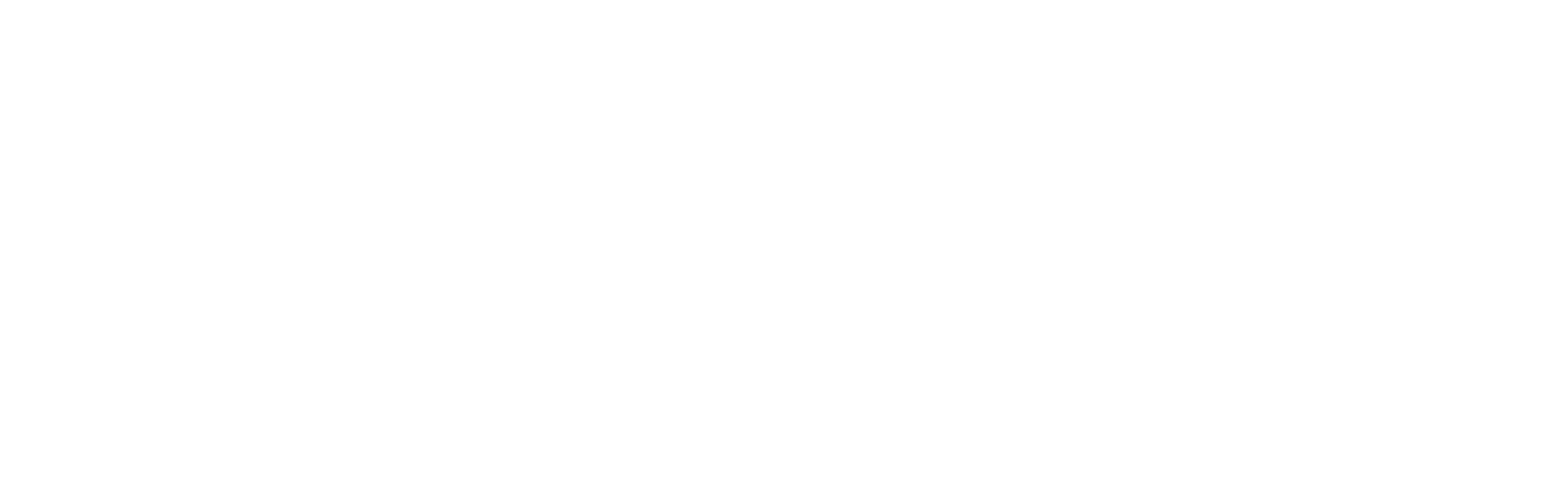
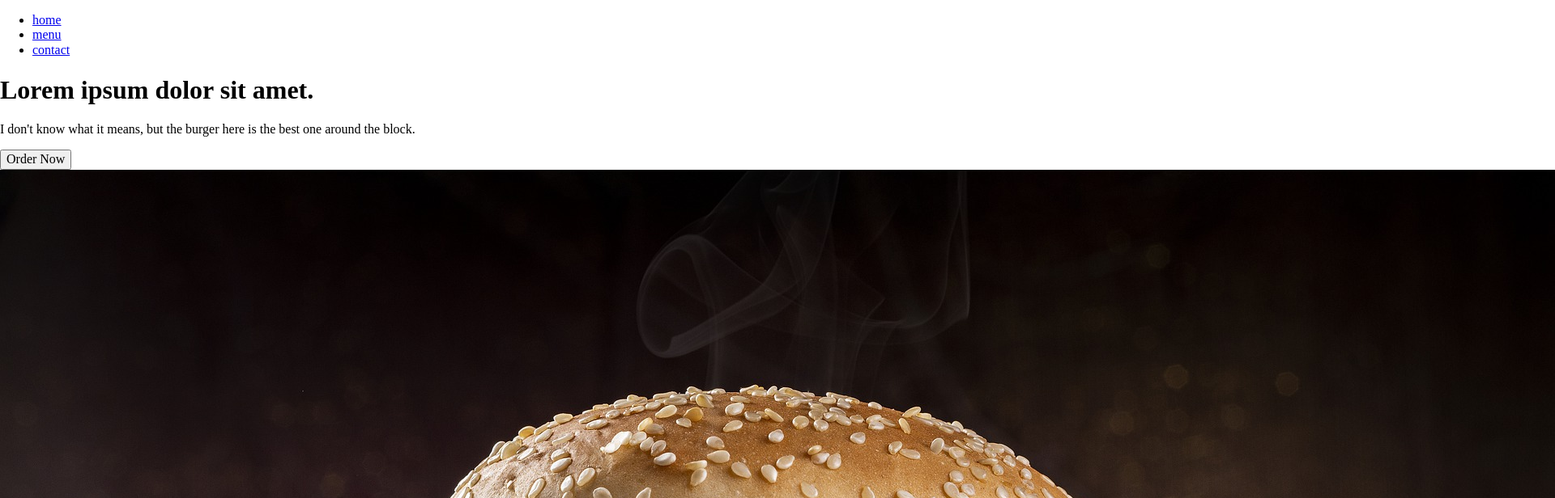
Before and after one commit to novraburv/restaurant, a website built with webpack: page dist/index.html in a window 1280 px wide. Shown: the top 616 px of the page at 81% size, 1920 px wide, since content can reach past the window. Built offline with nearby package versions, Linux system fonts and the light colour scheme.

Commit message:
add render()

```diff
--- a/src/index.js
+++ b/src/index.js
@@ -1,3 +1,60 @@
 import 'normalize.css';
+import burger from './images/hamburger-5630646_1920.jpg'
 
-alert('hi, there')
+(function load() {
+	const app = document.querySelector('#app');
+	const r = render();
+
+	app.append(...r);
+
+	return;
+})();
+
+function render() {
+
+	// create header
+	const header = document.createElement('header');
+	const nav = document.createElement('nav');
+	const ul = document.createElement('ul');
+
+	const tabs = ['home', 'menu', 'contact'];
+	tabs.forEach(tab => {
+		const li = document.createElement('li');
+		const a = document.createElement('a');
+		a.setAttribute('href', '#');
+		a.textContent = tab;
+
+		li.append(a);
+		ul.append(li);
+	})
+
+	nav.append(ul);
+	header.append(nav);
+
+	// create main section
+	const main = document.createElement('main');
+	const heroTextContainer = document.createElement('div');
+	heroTextContainer.classList.add('hero-text-container');
+
+	const h1 = document.createElement('h1');
+	h1.textContent = 'Lorem ipsum dolor sit amet.';
+
+	const para = document.createElement('p');
+	para.textContent = "I don't know what it means, but the burger here is the best one around the block.";
+
+	const button = document.createElement('button');
+	button.textContent = 'Order Now';
+
+	const image = document.createElement('img');
+	image.setAttribute('src', burger);
+
+	heroTextContainer.append(h1, para, button);
+	main.append(heroTextContainer, image);
+
+	// create footer
+	const footer = document.createElement('footer');
+	const year = new Date().getFullYear();
+	footer.textContent = `Company ${year}. All rights reserved.`;
+
+	return [header, main, footer];
+}
--- a/webpack.config.js
+++ b/webpack.config.js
@@ -5,7 +5,7 @@ const MiniCssExtractPlugin = require('mini-css-extract-plugin');
 const { CleanWebpackPlugin } = require('clean-webpack-plugin');
 
 const config = {
-  mode: 'none',
+  mode: 'development',
   entry: './src/index.js',
   output: {
     path: path.resolve(__dirname, 'dist'),
@@ -31,14 +31,18 @@ const config = {
           MiniCssExtractPlugin.loader,
           'css-loader'
         ]
-      }
+      },
+      {
+        test: /\.(png|svg|jpg|jpeg|gif)$/i,
+        type: 'asset/resource',
+      },
     ]
   },
   plugins: [
     new HtmlWebpackPlugin({
       templateContent: ({ htmlWebpackPlugin }) => '<!DOCTYPE html><html><head><meta charset=\"utf-8\"><meta name="viewport" content="width=device-width, initial-scale=1.0"><title>' + htmlWebpackPlugin.options.title + '</title></head><body><div id=\"app\"></div></body></html>',
       filename: 'index.html',
-      title: 'Restaurant App'
+      title: 'Restaurant App',
     }),
     new MiniCssExtractPlugin(),
     new CleanWebpackPlugin()
```
Also changed, not shown: dist/index.html, src/images/hamburger-5630646_1920.jpg (added).
